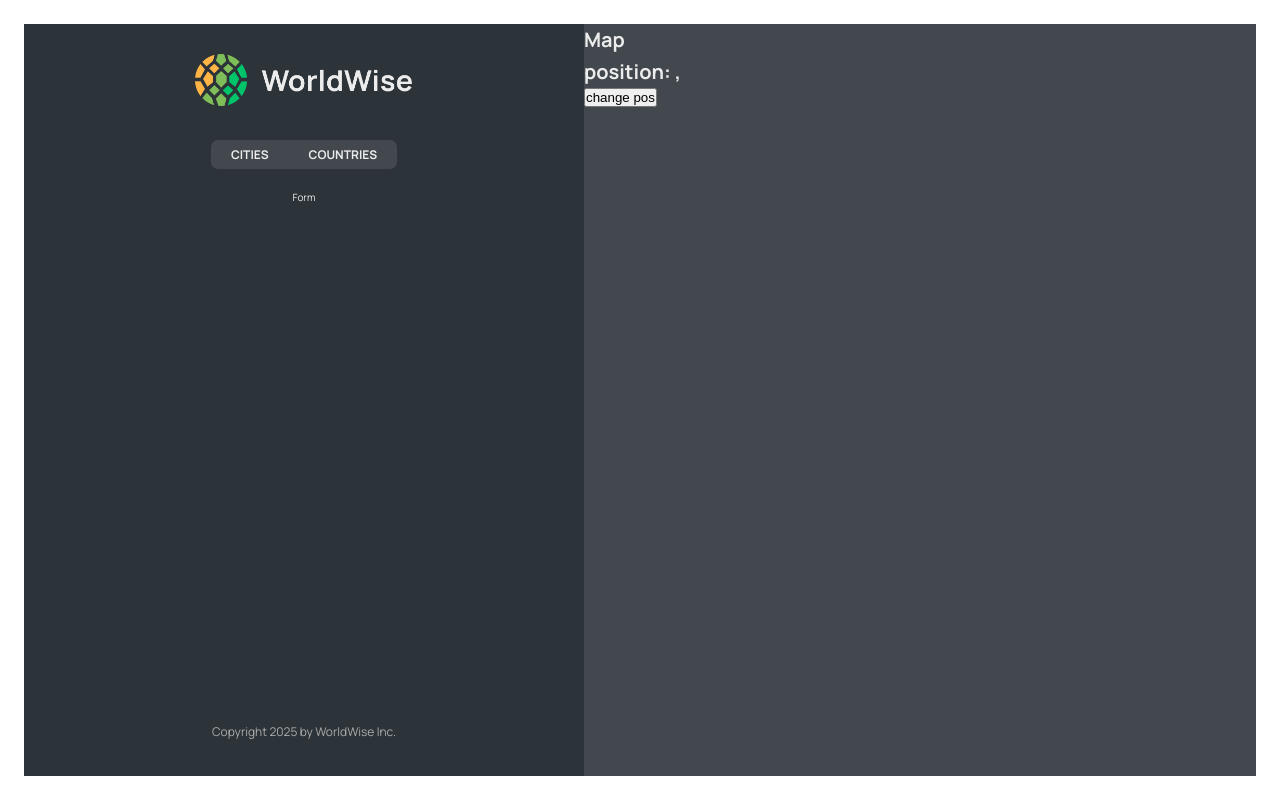
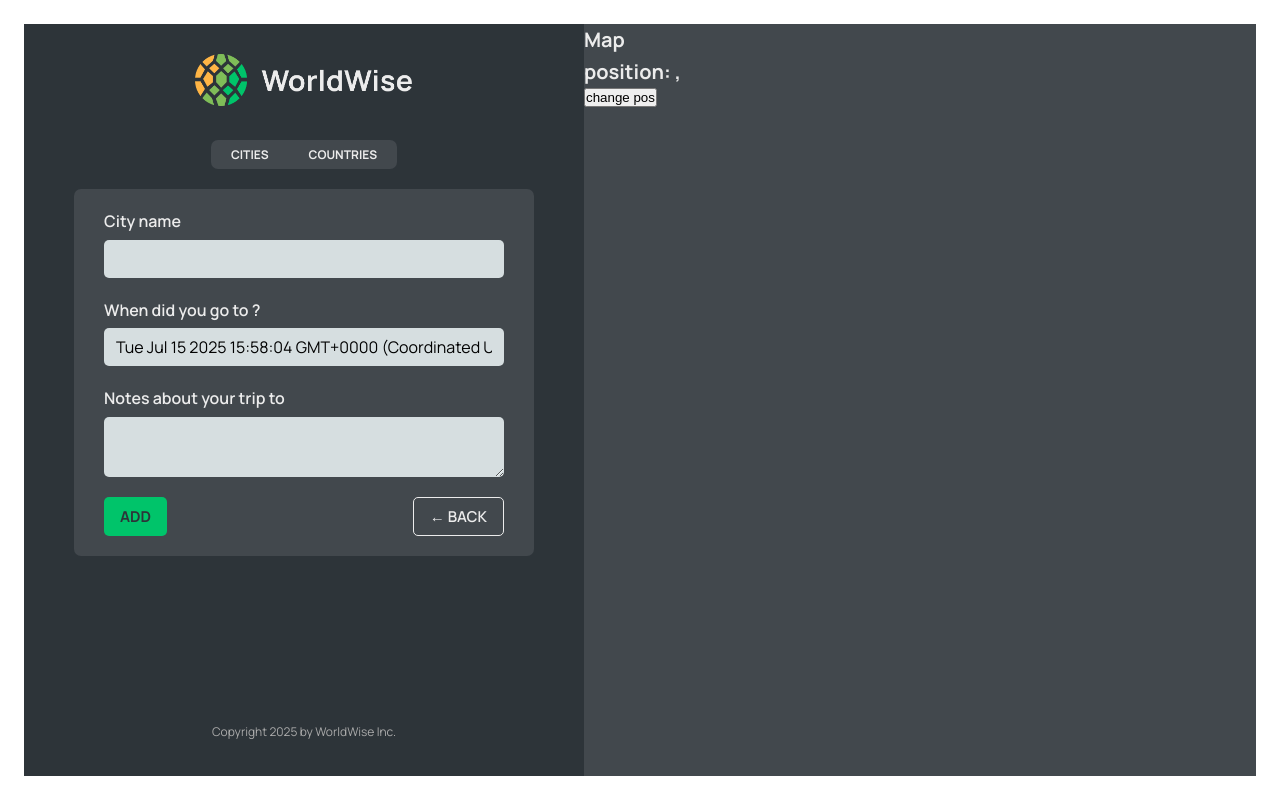
Before and after one commit to codejordy25/11-worldwise, a React (Vite) app: page /app/form in a window 1280 px wide. Built offline with nearby package versions, Linux system fonts and the light colour scheme; data requests are answered from the project's data file.

Commit message:
Reading and setting query string, transfert l'etat à URL

```diff
--- a/src/App.jsx
+++ b/src/App.jsx
@@ -10,6 +10,7 @@
 import CityList from "./components/CityList";
 import CountryList from "./components/CountryList";
 import City from "./components/City";
+import Form from "./components/Form";
 
 //test for git
 //test 1
@@ -57,7 +58,7 @@
               path="countries"
               element={<CountryList cities={cities} isLoading={isLoading} />}
             />
-            <Route path="form" element={<p>Form</p>} />
+            <Route path="form" element={<Form />} />
           </Route>
           <Route path="*" element={<PageNotFound />} />
         </Routes>
--- /dev/null
+++ b/src/components/Button.jsx
@@ -0,0 +1,10 @@
+import styles from "./Button.module.css";
+function Button({ children, onClick, type }) {
+  return (
+    <button onClick={onClick} className={`${styles.btn} ${styles[type]}`}>
+      {children}
+    </button>
+  );
+}
+
+export default Button;
--- a/src/components/CountryList.jsx
+++ b/src/components/CountryList.jsx
@@ -19,7 +19,7 @@
   return (
     <ul className={styles.countryList}>
       {countries.map((country) => (
-        <CountryItem country={country} key={country.id} />
+        <CountryItem country={country} key={country.country} />
       ))}
     </ul>
   );
--- a/src/components/Form.jsx
+++ b/src/components/Form.jsx
@@ -1,8 +1,10 @@
 // "https://api.bigdatacloud.net/data/reverse-geocode-client?latitude=0&longitude=0"
 
+import Button from "./Button";
 import { useState } from "react";
 
 import styles from "./Form.module.css";
+import { useNavigate } from "react-router-dom";
 
 export function convertToEmoji(countryCode) {
   const codePoints = countryCode
@@ -13,6 +15,7 @@
 }
 
 function Form() {
+  const navigate = useNavigate();
   const [cityName, setCityName] = useState("");
   const [country, setCountry] = useState("");
   const [date, setDate] = useState(new Date());
@@ -49,8 +52,16 @@
       </div>
 
       <div className={styles.buttons}>
-        <button>Add</button>
-        <button>&larr; Back</button>
+        <Button type="primary">Add</Button>
+        <Button
+          type="back"
+          onClick={(e) => {
+            e.preventDefault();
+            navigate(-1);
+          }}
+        >
+          &larr; Back
+        </Button>
       </div>
     </form>
   );
```
